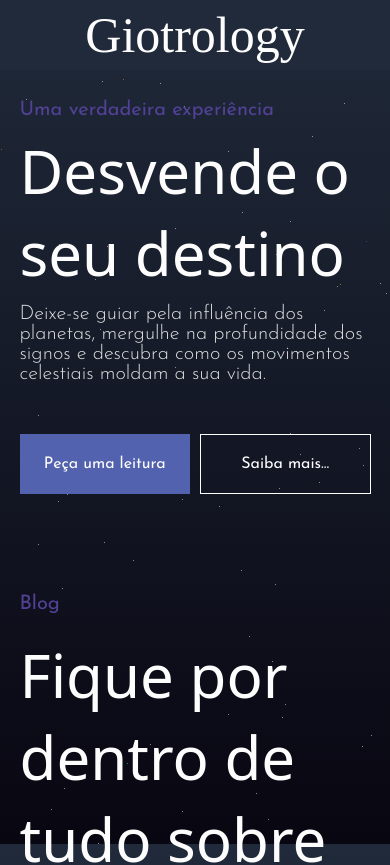
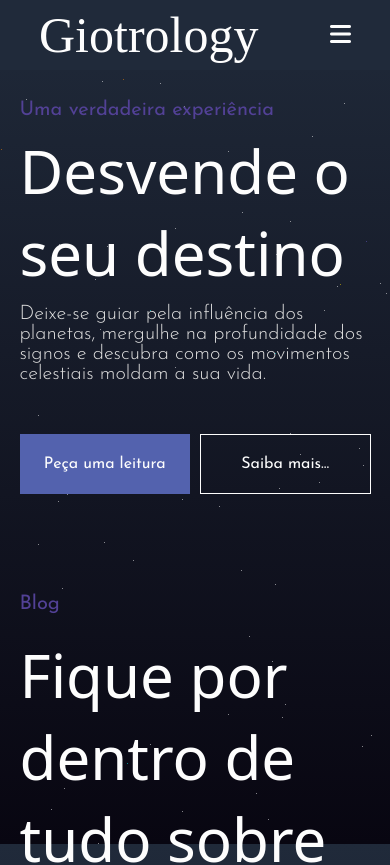
Before and after one commit to FbianoG/Giotrology, a React (Vite) app: page / in a window 390 px wide. Shown: the top 865 px of the page. Built offline with nearby package versions, Linux system fonts and the light colour scheme; no server answers; a web font is replaced by a local one.

Commit message:
update Header.css and Header.jsx

```diff
--- a/src/components/Shared/Header.css
+++ b/src/components/Shared/Header.css
@@ -37,20 +37,64 @@ header {
   }
 }
 
+.header__btnMenu {
+  display: none;
+  color: #fdfdfd;
+  font-size: 24px;
+  background: none;
+  border: none;
+  cursor: pointer;
+}
+
 @media screen and (max-width: 767px) {
   header {
     width: 100%;
-
+    justify-content: space-between;
+    padding: 0 10%;
     margin: 0 0 30px;
     position: fixed;
     top: 0;
     background: #202a3a;
     z-index: 10;
+  }
 
-    & nav {
-      display: none;
+
+  header nav {
+    width: 300px;
+    height: 100vh;
+    padding: 40px;
+    position: fixed;
+    top: 70px;
+    right: -300px;
+    background: linear-gradient(to bottom, #202a3a, #080611);
+    flex-direction: column;
+    justify-content: flex-start;
+    align-items: flex-start;
+    gap: 30px;
+    transition: 350px;
+    animation: showw 400ms both ease;
+    font-weight: 300;
+  }
+
+  @keyframes showw {
+    0% {}
+
+    100% {
+      right: 0;
     }
   }
 
+  header nav:hover a:not(:hover) {
+    opacity: 1;
+    filter: none;
+  }
+
+
+
+
+
+  .header__btnMenu {
+    display: block;
+  }
 
 }
--- a/src/components/Shared/Header.jsx
+++ b/src/components/Shared/Header.jsx
@@ -1,8 +1,21 @@
+import { useState, useEffect, useRef } from "react"
 import "./Header.css"
 
 
 
 export default function Header() {
+    const [showMenu, setShowMenu] = useState(true)
+
+    function changeMenu() {
+        if (showMenu) setShowMenu(false)
+        else setShowMenu(true)
+    }
+
+    useEffect(() => {
+        if (window.innerWidth <= 767) {
+            setShowMenu(false);
+        }
+    }, []);
 
     return (
         <header>
@@ -10,12 +23,18 @@ export default function Header() {
             <div className="logo">
                 Giotrology
             </div>
-            <nav>
-                <a href="/">Início</a>
-                <a href="/articles">Artigos</a>
-                <a href="#sectionSign">Signos</a>
-                <a href="#sectionPrice">Mapa Astral</a>
-            </nav>
+            {showMenu &&
+                <nav >
+                    <a href="/">Início</a>
+                    <a href="/articles">Artigos</a>
+                    <a href="#sectionSign">Signos</a>
+                    <a href="/payment">Mapa Astral</a>
+                </nav>
+            }
+            <button className="header__btnMenu" onClick={changeMenu}>
+                {!showMenu && <i className="fa-solid fa-bars"></i>}
+                {showMenu && <i className="fa-solid fa-xmark"></i>}
+            </button>
 
         </header>
     )
```
